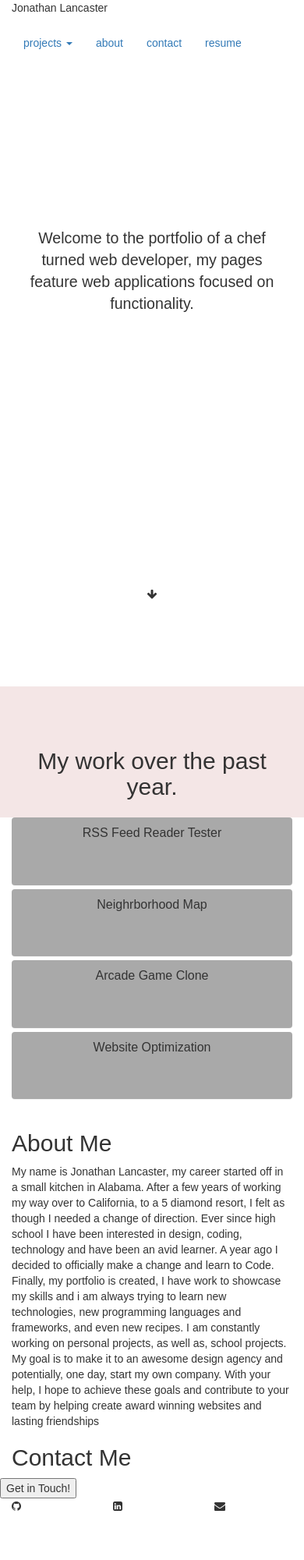
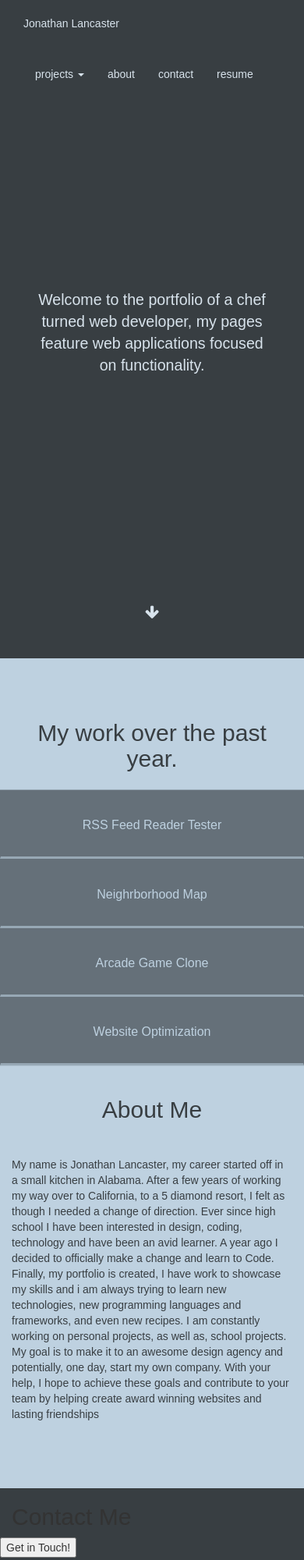
Before and after one commit to jcast90/portfolio_v2, a plain HTML site: page index.html in a window 390 px wide. Shown: the top 2000 px of the page at 78% size. Before the commit the page ends 1941 px from the top, so only its background shows below. Drawn offline with nearby package versions, Linux system fonts and the light colour scheme.

Commit message:
updated styling
added color scheme, improved layout and responsiveness with bootstrap

```diff
--- a/css/main.css
+++ b/css/main.css
@@ -1,38 +1,68 @@
+
 body {
     position: relative;
     font-family: "Avenir Next", sans-serif !important;
+     background-color:#383E42;
+
 }
 
 .hidden {
     display: none;
 }
 
-.nav li {
-    display: inline;
+.container{
+    background-color:#383E42 !important;
+    background-size:cover;
+    height: 100vh;
+    position:relative;
+}
+.logo{
+    position:relative;
+    display:inline-block;
+    margin:20px 0;
+    color:#D8E3EC;
+
+}
+
+.nav li{
+    display: inline-block;
     float: left;
-    text-decoration-color: black;
+
+}
+.nav li a{
+    color:#D8E3EC;
 }
 
 .jumbotron {
-    background-color: #fff !important;
-    height: 75vh;
+    background-color: transparent;
+    position:relative;
+    top:25vh;
+
 }
 
 .message {
     position: relative;
     top: 30%;
     font-size: 1.4em;
+    color:#D8E3EC;
 }
 
-.arrow {
+ .arrow {
+     color:#D8E3EC;
+     font-size:1.4em;
     text-align: center;
-    height: 15vh;
+    position:absolute;
+    bottom:5vh;
+    z-index: 1000;
 }
 
 .header_h2 {
-    background-color: #f4e6e6;
+    color:#383E42;
+    background-color:#BED1E0;
+    border-bottom: 1px solid #97A8B5;
     text-align: center;
     height: 20vh;
+
 }
 
 .header_h2 h2 {
@@ -41,20 +71,58 @@ body {
     text-align: center;
 }
 
+.content{
+    padding-left:0 !important;
+    padding-right:0 !important;
+    background-color:#BED1E0;
+
+
+
+}
+
+.panel {
+    color:#BED1E0;
+    border-radius:0 !important;
+    background-color: #657079   !important;
+    border-bottom:solid 3px #97A8B5;
+    margin-top:0 !important;
+
+
+}
+
+.panel-heading {
+    position:relative;
+    top:3vh;
+    height: 10vh;
+
+
+}
+/*h3 styling for code snippet*/
+.cursor{
+    cursor: pointer;
+}
+/*module styling*/
 pre {
     max-height: 400px;
     overflow: scroll;
 }
+#about_me{
+   color:#383E42;
+    background-color:#BED1E0;
+}
+#about_me h2{
+    text-align:center;
+    padding-bottom:4vh;
 
-.content-panels {
-    margin: 0;
-    padding: 0;
 }
+#about_me article{
+   font-weight:500;
+    margin:0 auto 10vh;
+    max-width:980px;
 
-.panel {
-    background-color: darkgrey !important;
 }
-
-.panel-heading {
-    height: 10vh;
+#contact{
+    height:30vh;
+    background-color:#383E42;
+    width:100%;
 }
--- a/index.html
+++ b/index.html
@@ -4,28 +4,31 @@
 <head>
     <meta charset="UTF-8">
     <title>Document</title>
+     <link rel="stylesheet" type="text/css" href="//netdna.bootstrapcdn.com/bootstrap/3.1.1/css/bootstrap.min.css" />
     <link rel="stylesheet" href="css/main.css" type="text/css" />
     <link rel="stylesheet" href="css/font-awesome.min.css" type="text/css" />
     <script src="//ajax.googleapis.com/ajax/libs/jquery/1.11.0/jquery.min.js"></script>
     <script src="js/jquery-ui.min.js"></script>
     <!--<script src="jquery-ui.min.js"></script>-->
     <script src="//netdna.bootstrapcdn.com/bootstrap/3.1.1/js/bootstrap.min.js"></script>
-    <link rel="stylesheet" type="text/css" href="//netdna.bootstrapcdn.com/bootstrap/3.1.1/css/bootstrap.min.css">
+
     <script type="text/javascript" src="js/app.js"></script>
     <script>
         $(document).ready(function () {
             $(".dropdown-toggle").dropdown();
         });
+
     </script>
 </head>
 
 <body>
     <div class="container-fluid">
         <!--header with logo and nav-->
+        <div class="container">
         <div class="row">
-            <div class="col-lg-6 col-md-6 col-sm-6 col-xs-12"> <span>Jonathan Lancaster</span> </div>
+            <div class="col-lg-6 col-md-6 col-sm-6 col-xs-12 logo"> <span>Jonathan Lancaster</span> </div>
             <div class="col-lg-6 col-md-6 col-sm-6 col-xs-12">
-                <nav class="navbar-text navbar-right">
+                <nav class="navbar-text navbar-right" role="navigation">
                     <ul class="nav">
                         <li class="dropdown"> <a id="dLabel" data-target="dropdown-menu" href="#" data-toggle="dropdown" role="button" aria-haspopup="true" aria-expanded="false">projects <span class="caret"></span></a>
                             <ul class="dropdown-menu" aria-labelledby="dLabel">
@@ -48,14 +51,15 @@
         <div class="row">
             <div class="col-lg-12 col-md-12 col-sm-12 col-xs-12 arrow"> <span class="arrow_down hidden fa fa-arrow-down" id="arrow_down"></span> </div>
         </div>
+        </div>
         <!--end message -->
         <!--div for text box-->
         <div class="row">
             <div class="col-lg-12 col-md-12 col-sm-12 col-xs-12 header_h2">
                 <h2>My work over the past year.</h2> </div>
         </div>
-        <div class="row content-panels">
-            <div class="col-lg-12 col-md-12 col-sm-12 col-xs-12">
+        <div class="row">
+            <div class="col-lg-12 col-md-12 col-sm-12 col-xs-12 content">
                 <div class="panel-group" id="accordion">
                     <div class="panel">
                         <div class="panel-heading">
@@ -72,8 +76,10 @@
                                             <p>Before an application is developed, it is important to run tests to make sure that the application’s functions are working properly. The goal was to run specific tests for an RSS Feed Reader application that uses Google's RSS API and have them all pass. Another part of this challenge included picking up the tests where another developer had left off, thus having to decipher their code before proceeding the tests.</p>
                                             <h3>Solution:</h3>
                                             <p> First, read and decipher the previous developer’s code and testing framework. After running a numerous series of tests, the application began to function as predicted, and a feature was even added to test for the URL’s inclusions of http: or https: in order to increase functionality. </p>
-                                            <h3 data-toggle="modal" data-target="#ftr">Code:</h3> <span><em><a href="https://github.com/jcast90/udacity_feedReader">Check out the full code!</a></em></span> </article>
+                                            </article>
                                     </div>
+                                    <div class="col-lg-6 col-md-6 col-sm-6 col-xs-12">
+                                        <h3 class="cursor" data-toggle="modal" data-target="#ftr" >&lt;Code snippet&gt;</h3> <span><em><a href="https://github.com/jcast90/udacity_feedReader">Check out the full code!</a></em></span></div>
                                 </div>
                             </div>
                         </div>
@@ -93,7 +99,7 @@
                                             <p>The goal of this project was to create a single-page web application, built using the Knockout framework, that displays a Google Map of an area and various points of interest. The map should be made to reflect your very own neighborhood. </p>
                                             <h3>Solution:</h3>
                                             <p> Using JavaScript, I was able to have a functioning map with hard-coded locations and a search option. After Users can search all included landmarks and, when selected, additional information about a landmark is presented from the Yelp API. This neighborhood map includes descriptions, ratings, and address information for the local businesses around my house in La Jolla. </p>
-                                            <h3 data-toggle="modal" data-target="#map">Code Snippet</h3> <span><em><a href="https://github.com/jcast90/neighborhood_map">Check out the full code!</a></em></span> </article>
+                                            <h3 data-toggle="modal" data-target="#map">&lt;Code snippet&gt;</h3> <span><em><a href="https://github.com/jcast90/neighborhood_map">Check out the full code!</a></em></span> </article>
                                     </div>
                                 </div>
                             </div>
@@ -114,7 +120,7 @@
                                             <p>After being given half of the HTML5 code for a partially developed game, I needed to create the rest of the game using Object Oriented JavaScript. Having only half of the code meant reading someone else’s code and modifying it to match my JavaScript. Not only that, but I had to add enemies, and have them collide with the player. </p>
                                             <h3>Solution</h3>
                                             <p> The best solution was to start building the map, then the enemies and their functions and finally the main character and his functions. After going through different processes for how an enemy can affect the player, I ultimately went with a for loop and a math.random(). This allowed for a random number of enemies between a certain number to be generated. Ultimately, I created an HTML5 Canvas powered video game, developed using the best practices in Object Oriented JavaScript. </p>
-                                            <h4 data-toggle="modal" data-target="#game">Code snippet</h4> <span><em><a href="https://github.com/jcast90/arcadeGame">Check out the full code!</a></em></span> </article>
+                                            <h4 data-toggle="modal" data-target="#game">&lt;Code snippet&gt;</h4> <span><em><a href="https://github.com/jcast90/arcadeGame">Check out the full code!</a></em></span> </article>
                                     </div>
                                 </div>
                             </div>
@@ -135,7 +141,7 @@
                                             <p>In this project, we were given a website that was slow, and had choppy animation and had a very high load time. The problem, was going into someone else code, understanding what they were doing, then take it apart and work with it so the page would load at an optimal speed and not have choppy frames in their animation. </p>
                                             <h3>Solution:</h3>
                                             <p> In order to increase the sites load time, the ‘googlefont’ was loaded into the HTML page with javascript, the css was moved to the end of the HTML document. The next step to solving the 60fps for the animation was to go through the javascript. First, I pulled out a function that was creating a new pizza with every for loop. Instead, it was created once, and another function was used to run through the container size and generate pizzas. Next, I limited the amount of pizzas that were being generated within the container. Finally, I went to the variable containing the pizza sizes and optimized them to be only the size that needed to be loaded. Ultimately, I optimized an inefficient web application's JavaScript, CSS and assets delivery, ensuring it runs at 60fps and achieves a PageSpeed score of at least 90. </p>
-                                            <h3 data-toggle="modal" data-target="#web_opt">Code:</h3> <span><em><a href="https://github.com/jcast90/website-opt/tree/master/views">Check out the full code!</a></em></span> </article>
+                                            <h3 data-toggle="modal" data-target="#web_opt">&lt;Code snippet&gt;</h3> <span><em><a href="https://github.com/jcast90/website-opt/tree/master/views">Check out the full code!</a></em></span> </article>
                                     </div>
                                 </div>
                             </div>
@@ -145,25 +151,31 @@
             </div>
         </div>
         <div class="row">
-            <div class="col-lg-12 col-md-12 col-sm-12 col-xs-12">
-                <h2 id="about">About Me</h2>
-                <div class="row">
-                    <div class="col-lg-12 col-md-12 col-sm-12 col-xs-12"> <span>My name is Jonathan Lancaster, my career started off in a small kitchen in Alabama. After a few years of working my way over to California, to a 5 diamond resort, I felt as though I needed a change of direction. Ever since high school I have been interested in design, coding, technology and have been an avid learner. A year ago I decided to officially make a change and learn to Code. Finally, my portfolio is created, I have work to showcase my skills and i am always trying to learn new technologies, new programming languages and frameworks, and even new recipes. I am constantly working on personal projects, as well as, school projects.  My goal is to make it to an awesome design agency and potentially, one day, start my own company. With your help, I hope to achieve these goals and contribute to your team by helping create award winning websites and lasting friendships</span> </div>
-                </div>
-                <div class="row">
+            <div class="col-lg-12 col-md-12 col-sm-12 col-xs-12" id="about_me">
+                <h2>About Me</h2>
+                <article>
+
+                    <span>My name is Jonathan Lancaster, my career started off in a small kitchen in Alabama. After a few years of working my way over to California, to a 5 diamond resort, I felt as though I needed a change of direction. Ever since high school I have been interested in design, coding, technology and have been an avid learner. A year ago I decided to officially make a change and learn to Code. Finally, my portfolio is created, I have work to showcase my skills and i am always trying to learn new technologies, new programming languages and frameworks, and even new recipes. I am constantly working on personal projects, as well as, school projects.  My goal is to make it to an awesome design agency and potentially, one day, start my own company. With your help, I hope to achieve these goals and contribute to your team by helping create award winning websites and lasting friendships</span></article> </div>
+        </div>
+
+                   <div class="row">
+                   <div id="contact">
                     <div class="col-lg-12 col-md-12 col-sm-12 col-xs-12">
                         <h2>Contact Me</h2> </div>
                     <div class="row">
-                        <div class="col-lg-12 col-md-12 col-sm-12 col-xs-12">
+                        <div class="col-lg-12 col-md-12 col-sm-12 col-xs-12 ">
                             <button>Get in Touch!</button>
                         </div>
+                        </div>
                     </div>
-                </div>
-                <div class="row">
-                    <div class="col-lg-4 col-md-4 col-sm-4 col-xs-4"> <span class="fa fa-github" aria-hidden="true"></span> </div>
-                    <div class="col-lg-4 col-md-4 col-sm-4 col-xs-4"> <span class="fa fa-linkedin-square" aria-hidden="true"></span></div>
-                    <div class="col-lg-4 col-md-4 col-sm-4 col-xs-4"> <span class="fa fa-envelope" aria-hidden="true"></span></div>
-                </div>
+                    </div>
+
+               <!-- <div class="row">
+                    <div class=""> <span class="fa fa-github" aria-hidden="true"></span> </div>
+                    <div class=""> <span class="fa fa-linkedin-square" aria-hidden="true"></span></div>
+                    <div class=""> <span class="fa fa-envelope" aria-hidden="true"></span></div>
+                </div>-->
+
             </div>
             <div class="modal fade" id="ftr" tabindex="-1" role="dialog" aria-labelledby="ftr" aria-hidden="true">
                 <div class="modal-dialog">
```
Also changed, not shown: js/app.js (+5 -2 lines), 1 other file.
